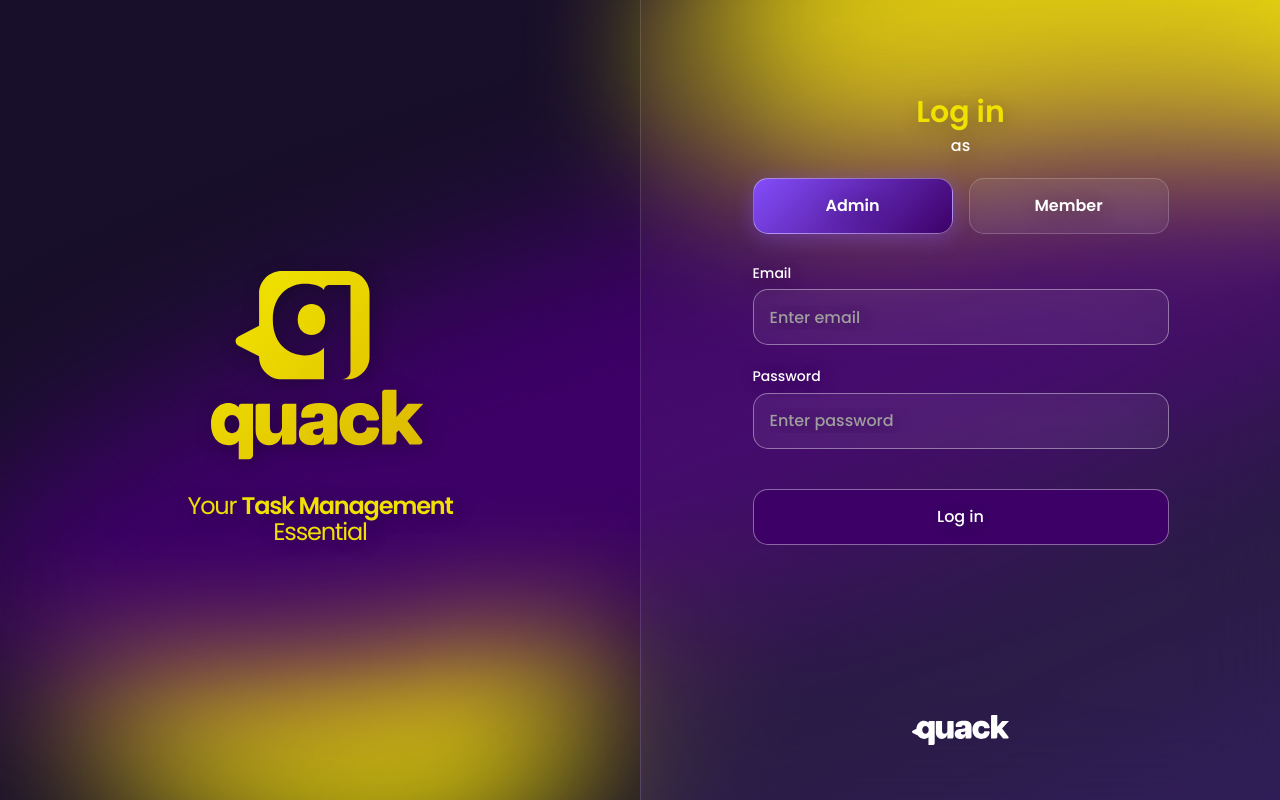
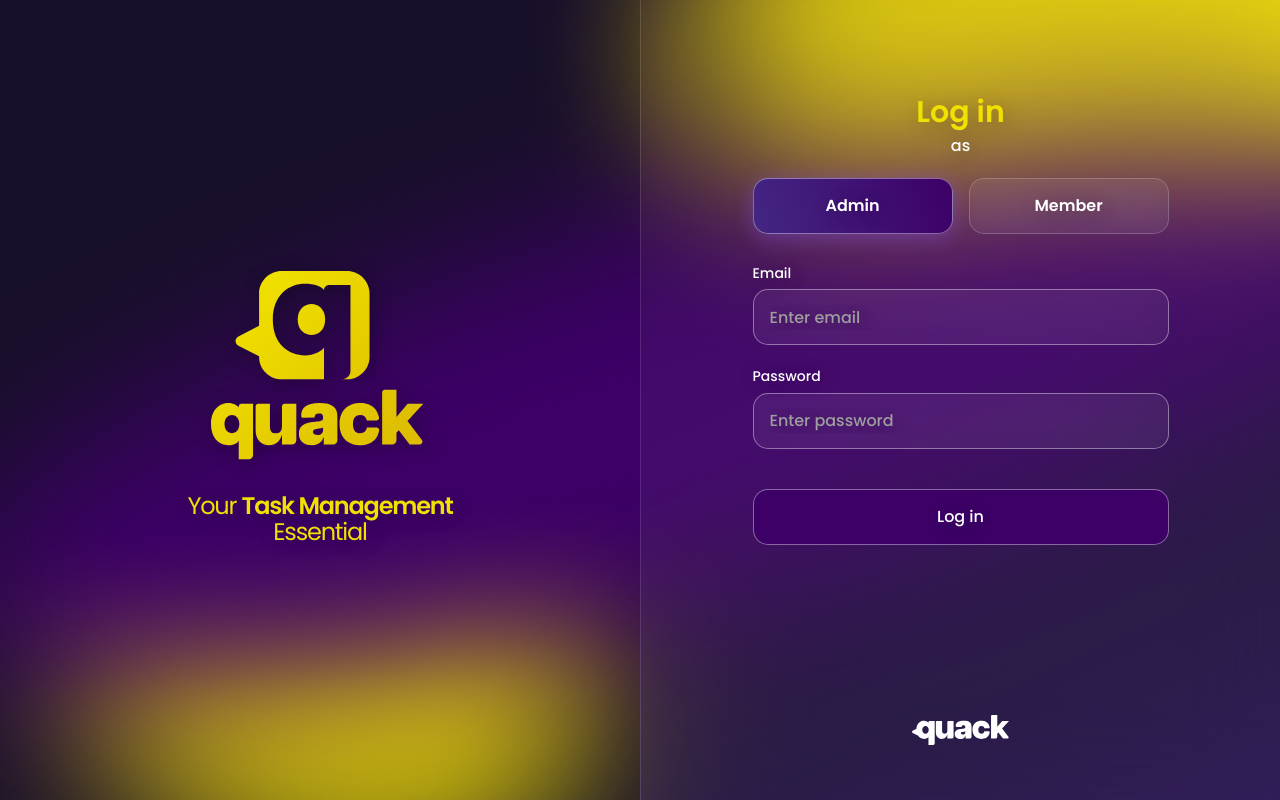
Before and after one commit to feevolinto/Quack, a React (Vite) app in the folder client/: page /login in a window 1280 px wide. Built offline with nearby package versions, Linux system fonts and the light colour scheme.

Commit message:
Update Login.css

```diff
--- a/client/src/styles/Login.css
+++ b/client/src/styles/Login.css
@@ -156,7 +156,7 @@
 }
 
 .toggle-btn.active {
-  background: linear-gradient(135deg, #834dfb, #3d0067);
+  background: linear-gradient(75deg, #432683, #3d0067);
   border-color: rgba(255, 255, 255, 0.4);
   box-shadow: 0 4px 20px rgba(131, 77, 251, 0.4);
 }
```
